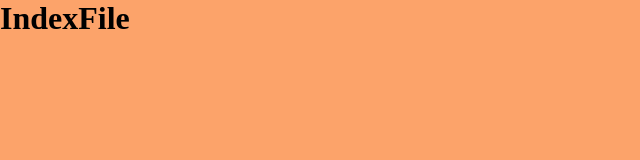
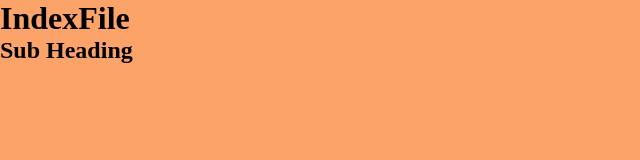
Before and after one commit to a5adkhann/git-training, a plain HTML site: page index.html in a window 1280 px wide. Shown: the whole page, without its empty margins (0-640 px from the left). Drawn offline with Linux system fonts and the light colour scheme.

Commit message:
I added subheading on indexFile

```diff
--- a/index.html
+++ b/index.html
@@ -9,6 +9,8 @@
 <body>
     <h1>IndexFile</h1>
 
+    <h2>Sub Heading</h2>
+
 
     <script src="./script.js"></script>
 </body>
```
